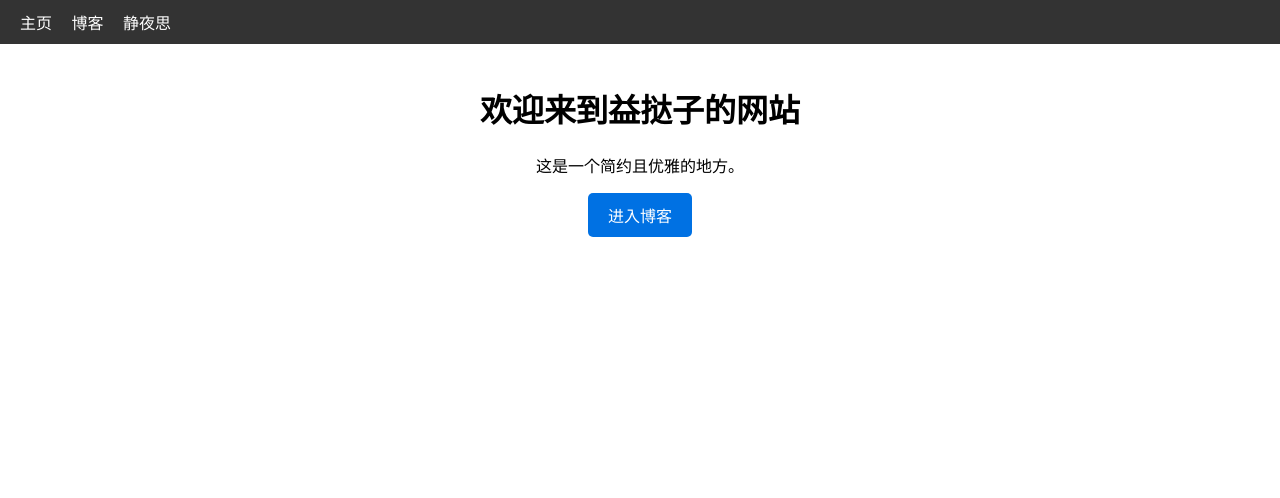
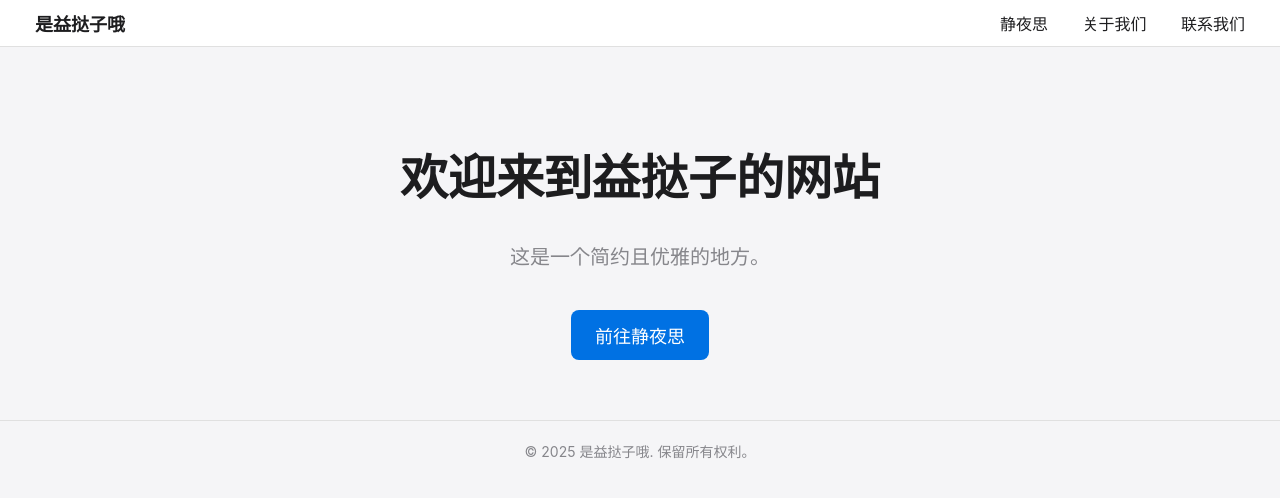
Before and after one commit to edawebs/edawebs.github.io, a plain HTML site: page index.html in a window 1280 px wide. Drawn offline with Linux system fonts and the light colour scheme.

Commit message:
Update index.html
删除了博客项目

```diff
--- a/index.html
+++ b/index.html
@@ -5,52 +5,85 @@
     <meta name="viewport" content="width=device-width, initial-scale=1.0">
     <title>是益挞子哦</title>
     <style>
+        /* 全局样式 */
         body {
-            font-family: Arial, sans-serif;
+            font-family: -apple-system, BlinkMacSystemFont, "Segoe UI", Roboto, "Helvetica Neue", Arial, sans-serif;
             margin: 0;
             padding: 0;
+            background-color: #f5f5f7;
+            color: #1d1d1f;
         }
         header {
-            background-color: #333;
-            color: #fff;
+            background: #ffffff;
+            border-bottom: 1px solid #e0e0e0;
             padding: 10px 20px;
+            position: sticky;
+            top: 0;
+            z-index: 1000;
+            display: flex;
+            align-items: center;
+            justify-content: space-between;
         }
         header a {
-            color: #fff;
-            margin-right: 15px;
             text-decoration: none;
+            color: #1d1d1f;
+            margin: 0 15px;
+            font-size: 16px;
         }
         header a:hover {
-            text-decoration: underline;
+            color: #0071e3;
         }
         main {
-            padding: 20px;
             text-align: center;
+            padding: 60px 20px;
+        }
+        main h1 {
+            font-size: 48px;
+            font-weight: 600;
+        }
+        main p {
+            font-size: 20px;
+            color: #86868b;
+            margin-top: 10px;
         }
         .btn {
             display: inline-block;
-            padding: 10px 20px;
+            margin-top: 20px;
+            padding: 12px 24px;
             background-color: #0071e3;
-            color: #fff;
+            color: white;
             text-decoration: none;
-            border-radius: 5px;
-            font-size: 16px;
+            border-radius: 8px;
+            font-size: 18px;
         }
         .btn:hover {
             background-color: #005bb5;
+        }
+        footer {
+            text-align: center;
+            padding: 20px;
+            color: #86868b;
+            font-size: 14px;
+            border-top: 1px solid #e0e0e0;
         }
     </style>
 </head>
 <body>
     <header>
-        <a href="index.html">主页</a>
-        <a href="blog.html">博客</a>
-        <a href="poem.html">静夜思</a>
+        <a href="index.html" style="font-weight: bold; font-size: 18px;">是益挞子哦</a>
+        <nav>
+            <a href="poem.html">静夜思</a>
+            <a href="#">关于我们</a>
+            <a href="#">联系我们</a>
+        </nav>
     </header>
     <main>
         <h1>欢迎来到益挞子的网站</h1>
         <p>这是一个简约且优雅的地方。</p>
-        <a href="blog.html" class="btn">进入博客</a>
+        <a href="poem.html" class="btn">前往静夜思</a>
     </main>
+    <footer>
+        © 2025 是益挞子哦. 保留所有权利。
+    </footer>
 </body>
 </html>
```
